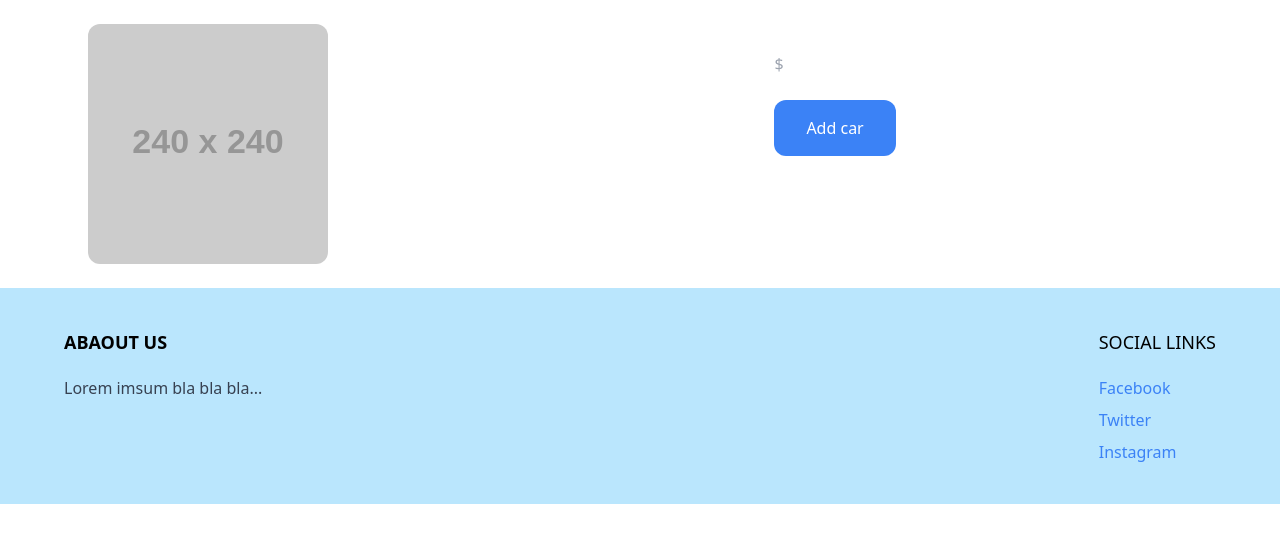
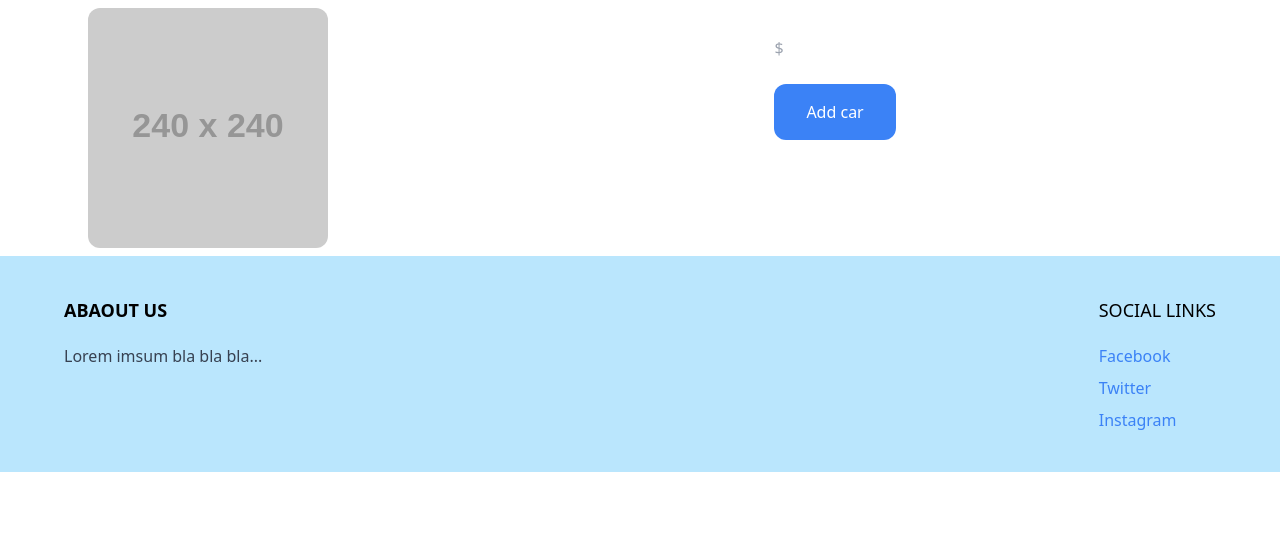
Before and after one commit to kei-kusanagi/Ecommerce, a Django app: template ecommerce/product/templates/product/product.html in a window 1280 px wide. Shown: the part 77-620 px from the top of the page. Run offline with Django 4.2, Linux system fonts and the light colour scheme; the template is opened without the code that fills it, so the values that code supplies are empty; grey boxes labelled with a size stand in for pictures from a placeholder-image service; some libraries are stand-ins or nearby versions.

Commit message:
cambios en errores tipograficos

```diff
--- a/ecommerce/core/templates/core/base.html
+++ b/ecommerce/core/templates/core/base.html
@@ -1,16 +1,16 @@
-<!DOCTYPE html>
+<!doctype html>
 
 <html>
     <head>
         <meta charset="UTF-8">
-        <meta name="viewport" content="width=device-width, initial-scale-1.0">
+        <meta name="viewport" content="width=device-width, initial-scale=1.0">
         <script src="http://cdn.tailwindcss.com"></script>
         <title>{% block title %}{% endblock %} | VelvetIT®</title>
     </head>
 
     <body>
         <nav class="border-b border-gray-300">
-            <div class="max-w-6xl mx-auto py-2 px-6 xl:px-0 flex imtems-center justify-between">
+            <div class="max-w-6xl mx-auto py-2 px-6 xl:px-0 flex items-center justify-between">
                 <div class="menu-left flex items-center space-x-6">
                     <a href="{% url 'frontpage' %}" class="py-4 text-lg text-blue-500 font-bold">VelvetIT®</a>
 
--- a/ecommerce/core/templates/core/edit_myaccount.html
+++ b/ecommerce/core/templates/core/edit_myaccount.html
@@ -26,7 +26,7 @@
 
         <div>
             <label>E-mail</label>
-            <input name="email" value="{{ request.user.email}}" type="email" class="w-full mt-2 py-4 px-6 bg-gray-300 rounded-xl">
+            <input name="email" value="{{ request.user.email }}" type="email" class="w-full mt-2 py-4 px-6 bg-gray-300 rounded-xl">
         </div>
 
         <div>
--- a/ecommerce/core/templates/core/frontpage.html
+++ b/ecommerce/core/templates/core/frontpage.html
@@ -9,7 +9,7 @@
 
         <p class="mb-10 text-white">Shako trabaja super temprano ⏱</p>
 
-        <a href="#" class="inline-block px-8 py-4 rounded-xl bg-white text-blue-500 hover:bg-gray-200">Empezar a comprar</a>
+        <a href="{# url 'shop' %}" class="inline-block px-8 py-4 rounded-xl bg-white text-blue-500 hover:bg-gray-200">Empezar a comprar</a>
     </div>
 </header>
 
--- a/ecommerce/core/templates/core/myaccount.html
+++ b/ecommerce/core/templates/core/myaccount.html
@@ -21,7 +21,7 @@
     {% for order in request.user.orders.all %}
         <div class="w-full mb-6 p-6 flex flex-wrap bg-blue-300 rounded-xl">
             <div class="mb-6 flex justify-between">
-                <a href="#">Order id: {{ prder.id }}</a>
+                <a href="#">Order id: {{ order.id }}</a>
             </div>
 
             <div class="mb-6 w-full">
--- a/ecommerce/product/templates/product/product.html
+++ b/ecommerce/product/templates/product/product.html
@@ -4,7 +4,7 @@
 
 {% block content %}
 
-<div class="max-w-6xl mx-auto flex flex-wrap py-6 py-2 px-6 xxl:px-0">
+<div class="max-w-6xl mx-auto flex flex-wrap py-2 px-6 xxl:px-0">
     <div class="images w-full mb-6 lg:mb-0 lg:w-3/5">
         <img
             class="rounded-xl"
```
Also changed, not shown: ecommerce/db.sqlite3.
